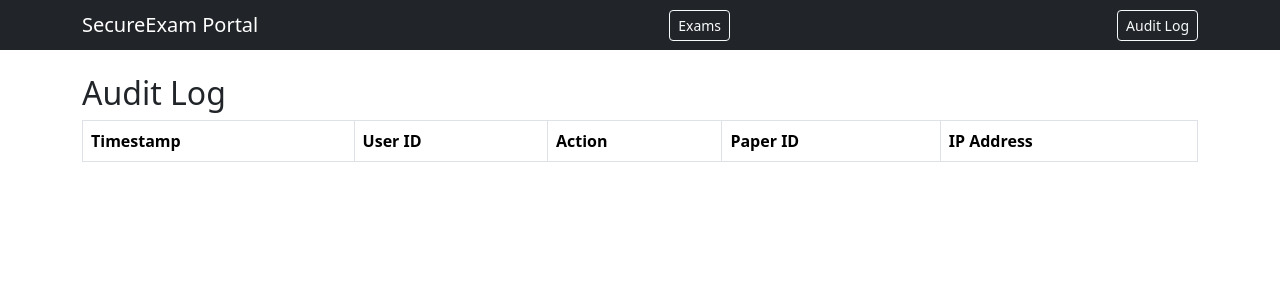
After one commit to vishugediya26/secureexam-portal, a Flask app: page /audit-log in a window 1280 px wide. The commit adds this page. Shown: the top 300 px of the page. Run offline with Flask 3, Linux system fonts and the light colour scheme; lists and menus that the app fills with data are empty.

Commit message:
Add audit logging for paper upload and view actions

```diff
--- a/app/exams/routes.py
+++ b/app/exams/routes.py
@@ -2,8 +2,8 @@ from flask import Blueprint, render_template, request, redirect, url_for
 from datetime import datetime
 from app import db
 from app.models import Exam, Paper
-from app.crypto_utils import encrypt_text, decrypt_text
-
+from app.audit import log_access
+from app.models import AuditLog
 exams_bp = Blueprint('exams', __name__)
 
 @exams_bp.route('/exams')
@@ -32,6 +32,7 @@ def upload_paper(exam_id):
         paper = Paper(exam_id=exam.id, setter_id=1, encrypted_content=encrypted)
         db.session.add(paper)
         db.session.commit()
+        log_access(user_id=1, action='UPLOAD_PAPER', paper_id=paper.id)
         return redirect(url_for('exams.list_papers', exam_id=exam.id))
     return render_template('exams/upload_paper.html', exam=exam)
 
@@ -46,4 +47,10 @@ def view_paper(exam_id, paper_id):
     exam = Exam.query.get_or_404(exam_id)
     paper = Paper.query.get_or_404(paper_id)
     decrypted_content = decrypt_text(paper.encrypted_content)
+    log_access(user_id=1, action='VIEW_PAPER', paper_id=paper.id)
     return render_template('exams/view_paper.html', exam=exam, paper=paper, decrypted_content=decrypted_content)
+
+@exams_bp.route('/audit-log')
+def audit_log():
+    logs = AuditLog.query.order_by(AuditLog.timestamp.desc()).all()
+    return render_template('audit_log.html', logs=logs)
--- /dev/null
+++ b/app/templates/audit_log.html
@@ -0,0 +1,18 @@
+{% extends "base.html" %}
+{% block content %}
+<h2>Audit Log</h2>
+<table class="table table-bordered">
+  <thead><tr><th>Timestamp</th><th>User ID</th><th>Action</th><th>Paper ID</th><th>IP Address</th></tr></thead>
+  <tbody>
+    {% for entry in logs %}
+    <tr>
+      <td>{{ entry.timestamp }}</td>
+      <td>{{ entry.user_id }}</td>
+      <td>{{ entry.action }}</td>
+      <td>{{ entry.paper_id }}</td>
+      <td>{{ entry.ip_address }}</td>
+    </tr>
+    {% endfor %}
+  </tbody>
+</table>
+{% endblock %}
--- a/app/templates/base.html
+++ b/app/templates/base.html
@@ -10,6 +10,7 @@
         <div class="container">
           <span class="navbar-brand mb-0 h1">SecureExam Portal</span>
         <a href="/exams" class="btn btn-outline-light btn-sm ms-3">Exams</a>
+        <a href="/audit-log" class="btn btn-outline-light btn-sm ms-2">Audit Log</a>
         </div>
     </nav>
     <div class="container mt-4">
```
Also changed, not shown: app/audit.py (added, +15 -0 lines), instance/secureexam.db.
